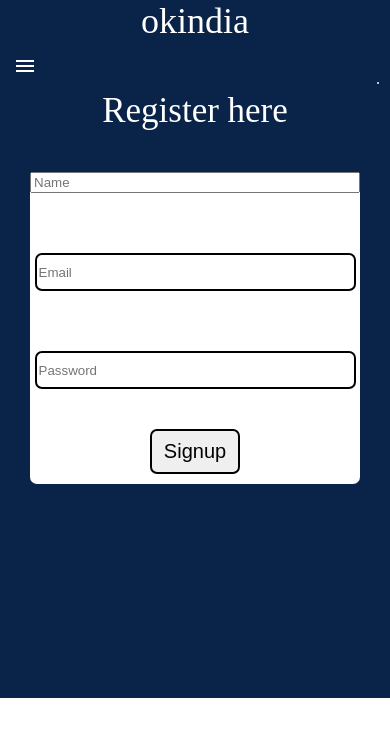
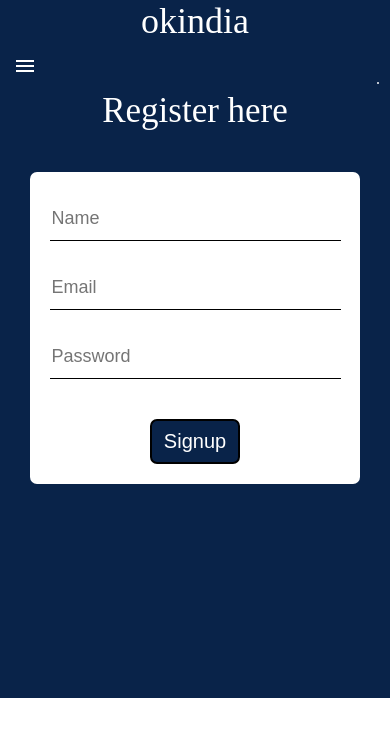
Before and after one commit to SUMANDAS49/connect-india-frontend, a React (Create React App) app: page /auth/signup in a window 390 px wide. Shown: the top 736 px of the page. Built offline with nearby package versions, Linux system fonts and the light colour scheme.

Commit message:
follow/unfollow added

```diff
--- a/src/components/Search/searchBox.css
+++ b/src/components/Search/searchBox.css
@@ -10,26 +10,30 @@
 
 .search-input-and-result {
   height: 98vh;
-  background-color: #092349;
+  background-color: #ffffff;
   overflow-y: hidden;
   scrollbar-width: 0px;
+  box-shadow: 0px 0px 8px 4px #bebebe;
   border-radius: 8px;
 }
 
 .search-input-and-result input {
   height: 41px;
   width: 396px;
-  border-radius: 9px;
+  border-radius: 22px;
   border: none;
   margin: auto;
   display: block;
   margin-top: 7px;
   position: relative;
   top: 12px;
+  border: 1px solid black;
+  padding-left: 17px;
+  font-size: 23px;
 }
 .search-input-and-result .search-result-display {
   height: auto;
-  background-color: greenyellow;
+
   width: 410px;
   margin: auto;
 }
--- a/src/components/auth/auth.css
+++ b/src/components/auth/auth.css
@@ -1,7 +1,7 @@
 .sign-up-body {
   margin: 0px;
   background-color: #092349;
-    width: 98.7vw;
+  width: 99vw;
   height: 607px;
   position: absolute;
   top: 109px;
@@ -24,35 +24,57 @@
   flex-direction: column;
   margin-top: 28px;
 }
+.ip0 {
+  height: 45px;
+  width: 324px;
+  border: none;
+  border-bottom: solid 1px black;
+  border-radius: 1px;
+  margin-left: auto;
+  margin-right: auto;
+  margin-top: 31px;
+  font-size: 20px;
+}
 .ip1 {
-  height: 32px;
-  width: 313px;
-  border: solid 2px black;
+  height: 45px;
+  width: 324px;
+  border: none;
+  border-bottom: solid 1px black;
+  border-radius: 1px;
+  margin-left: auto;
+  margin-right: auto;
+  margin-top: 31px;
+  font-size: 20px;
+}
+* :focus {
+  outline: none;
+  border-bottom: solid 2px black;
+  font-weight: bold;
+}
+.ip2 {
+  height: 45px;
+  width: 324px;
+  border: none;
+  border-bottom: solid 1px black;
+  border-radius: 1px;
+  margin-left: auto;
+  margin-right: auto;
+  margin-top: 31px;
+  font-size: 20px;
+}
+.ip3 {
+  height: 45px;
+  width: 90px;
+  border: none;
   border-radius: 7px;
   margin-left: auto;
   margin-right: auto;
-  margin-top: 60px;
+  margin-top: 10px;
+  font-size: 20px;
+  background-color: #092349;
+  color: white;
 }
-.ip2 {
-  height: 32px;
-  width: 313px;
-  border: solid 2px black;
-  border-radius: 7px;
-  margin-left: auto;
-  margin-right: auto;
-  margin-top: 60px;
-}
-.ip3{
-    height: 45px;
-    width: 90px;
-    border: solid 2px black;
-    border-radius: 7px;
-    margin-left: auto;
-    margin-right: auto;
-    margin-top: 40px;
-    font-size: 20px;
-  }
-  .sign-up-error{
+.sign-up-error {
   color: red;
   font-size: 26px;
   text-align: center;
@@ -61,7 +83,7 @@
   margin: auto;
   margin-top: 10px;
 }
-  .sign-up-success{
+.sign-up-success {
   background-color: yellow;
   color: green;
   font-size: 24px;
@@ -95,25 +117,40 @@
     flex-direction: column;
     margin-top: 41px;
   }
-  .ip1 {
-    height: 32px;
-    width: 313px;
-    border: solid 2px black;
-    border-radius: 7px;
+  .ip0 {
+    height: 42px;
+    width: 287px;
+    border: none;
+    border-bottom: solid 1px black;
+    border-radius: 0px;
     margin-left: auto;
     margin-right: auto;
-    margin-top: 60px;
+    margin-top: 24px;
+    font-size: 18px;
+  }
+  .ip1 {
+    height: 42px;
+    width: 287px;
+    border: none;
+    border-bottom: solid 1px black;
+    border-radius: 0px;
+    margin-left: auto;
+    margin-right: auto;
+    margin-top: 24px;
+    font-size: 18px;
   }
   .ip2 {
-    height: 32px;
-    width: 313px;
-    border: solid 2px black;
-    border-radius: 7px;
+    height: 42px;
+    width: 287px;
+    border: none;
+    border-bottom: solid 1px black;
+    border-radius: 0px;
     margin-left: auto;
     margin-right: auto;
-    margin-top: 60px;
+    margin-top: 24px;
+    font-size: 18px;
   }
-  .ip3{
+  .ip3 {
     height: 45px;
     width: 90px;
     border: solid 2px black;
@@ -123,7 +160,7 @@
     margin-top: 40px;
     font-size: 20px;
   }
-  .sign-up-error{
+  .sign-up-error {
     color: red;
     font-size: 26px;
     text-align: center;
@@ -132,7 +169,7 @@
     margin: auto;
     margin-top: 10px;
   }
-  .sign-up-success{
+  .sign-up-success {
     background-color: yellow;
     color: green;
     font-size: 21px;
--- /dev/null
+++ b/src/components/followManager/FollowApiCall.js
@@ -0,0 +1,61 @@
+
+import { API } from "../../Backend"
+
+export const followHelper = (myId, userId, token) => {
+    return fetch(`${API}/follow`, {
+        method: "post",
+        headers: {
+            "Content-Type": 'application/json',
+            Accept: "application/json",
+            Authorization: `Bearer ${token}`
+        },
+        body: JSON.stringify({
+            "myId": myId,
+            "userId": userId
+        })
+    }).then((resp) => {
+        return resp.json()
+    }).catch((err) => {
+        return console.log(err)
+    })
+
+}
+export const unfollowHelper = (myId, userId, token) => {
+    return fetch(`${API}/unfollow`, {
+        method: "post",
+        headers: {
+            "Content-Type": 'application/json',
+            Accept: "application/json",
+            Authorization: `Bearer ${token}`
+        },
+        body: JSON.stringify({
+            "myId": myId,
+            "userId": userId
+        })
+    }).then((resp) => {
+        return resp.json()
+    }).catch((err) => {
+        return console.log(err)
+    })
+
+}
+
+export const followCheckFront = (myId, userId, token) => {
+
+    return fetch(`${API}/followCheck`, {
+        method: "POST",
+        headers: {
+            Accept: "application/json",
+            Authorization: `Bearer ${token}`,
+            'Content-Type': 'application/json'
+        },
+        body: JSON.stringify({
+            "myId": myId,
+            "userId": userId
+        })
+    }).then((resp) => {
+        return resp.json()
+    }).catch((err) => {
+        console.log(err)
+    })
+}
--- /dev/null
+++ b/src/components/followManager/FollowUnfollow.js
@@ -0,0 +1,53 @@
+import React, { useState, useEffect } from 'react'
+
+import { followCheckFront, followHelper, unfollowHelper } from './FollowApiCall'
+
+import "./followStyle.css"
+function FollowUnfollow({ myId, userId, token }) {
+
+    const [following, setFollowing] = useState(false)
+
+
+    useEffect(() => {
+
+        setTimeout(() => {
+
+            followCheckFront(myId, userId, token)
+                .then((resp) => {
+                    if (resp == true) {
+                        setFollowing(true)
+                    }
+                    else {
+                        setFollowing(false)
+                    }
+                }).catch((err) => {
+                    console.log(err)
+                })
+        }, 200)
+
+    }, [])
+    const followUnfollowController = () => {
+
+        if (following === false) {
+            followHelper(myId, userId, token).then((resp) => {
+                console.log(resp)
+                setFollowing(!following)
+            })
+        }
+        else {
+            unfollowHelper(myId, userId, token).then((resp) => {
+                console.log(resp)
+                setFollowing(!following)
+            })
+        }
+    }
+    return (
+        <div onClick={() => { followUnfollowController() }} className="follow-unfollow-body">
+            {
+                following === true ? <div>Unfollow</div> : <div>Follow</div>
+            }
+        </div>
+    )
+}
+
+export default FollowUnfollow
--- /dev/null
+++ b/src/components/followManager/followStyle.css
@@ -0,0 +1,25 @@
+.follow-unfollow-body {
+  background-color: #41d1df;
+  height: 25px;
+  width: 164px;
+  margin: auto;
+  padding: 10px;
+  border-radius: 14px;
+  text-align: center;
+  margin-top: 8px;
+}
+@media (max-width: 420px) {
+  .follow-unfollow-body {
+    background-color: #41d1df;
+    height: 25px;
+    width: 95px;
+    margin: auto;
+    padding: 10px;
+    border-radius: 14px;
+    text-align: center;
+    margin-top: 16px;
+    margin-bottom: -13px;
+    font-weight: bold;
+    color: white;
+  }
+}
--- a/src/components/navbar/Nav.js
+++ b/src/components/navbar/Nav.js
@@ -61,7 +61,7 @@ function Nav() {
     <div className="nav">
       <div className="head">
 
-        <Bounce>
+        <Bounce top>
 
           <div className="title">okindia</div>
           {displayUserName()}
@@ -74,7 +74,7 @@ function Nav() {
       >
         {tgl()}
       </button>
-      <Fade top big>
+      <Bounce top big>
         <div className="main-nav" id={hide === true ? "hide" : "show"}>
           <ul>
             <Link
@@ -137,7 +137,7 @@ function Nav() {
             )}
           </ul>
         </div>
-      </Fade>
+      </Bounce>
       <div className="outside">
         <ul>
           {isAuthenticated() && (
--- a/src/components/profile/othersProfile/center.css
+++ b/src/components/profile/othersProfile/center.css
@@ -1,29 +1,22 @@
-.center-tool-box{
+.center-tool-box {
   height: 50px;
-    width: 24.3vw;
-    background-color: deepskyblue;
+  width: 27.1vw;
+  background-color: #092349;
   color: white;
   margin: auto;
   border-radius: 9px;
   padding: 22px;
   margin-top: 10px;
+  display: flex;
 }
-.center-tool-box ul{
-    display: flex;
-    list-style: none;
-    text-align: center;
-
-
+.center-tool-box .chat-icon {
+  flex: auto;
 }
-.center-tool-box ul li{
-    padding-left: 40px;
-    padding-right: 3px;
-    font-size: 27px;
-
+.center-tool-box .video-call-icon {
+  flex: auto;
 }
-@media(max-width:420px)
-{
-    .center-tool-box{
+@media (max-width: 420px) {
+  .center-tool-box {
     height: 50px;
     width: 83.3vw;
     background-color: deepskyblue;
@@ -33,17 +26,14 @@
     padding: 22px;
     margin-top: 19px;
   }
-    .center-tool-box ul{
+  .center-tool-box ul {
     display: flex;
     list-style: none;
     text-align: center;
-
-
   }
-    .center-tool-box ul li{
+  .center-tool-box ul li {
     padding-left: 10px;
     padding-right: 3px;
     font-size: 26px;
-
   }
 }
```
Also changed, not shown: src/components/profile/othersProfile/Center.js (+75 -53 lines). Lines whose indentation alone changed are shown as unchanged.
